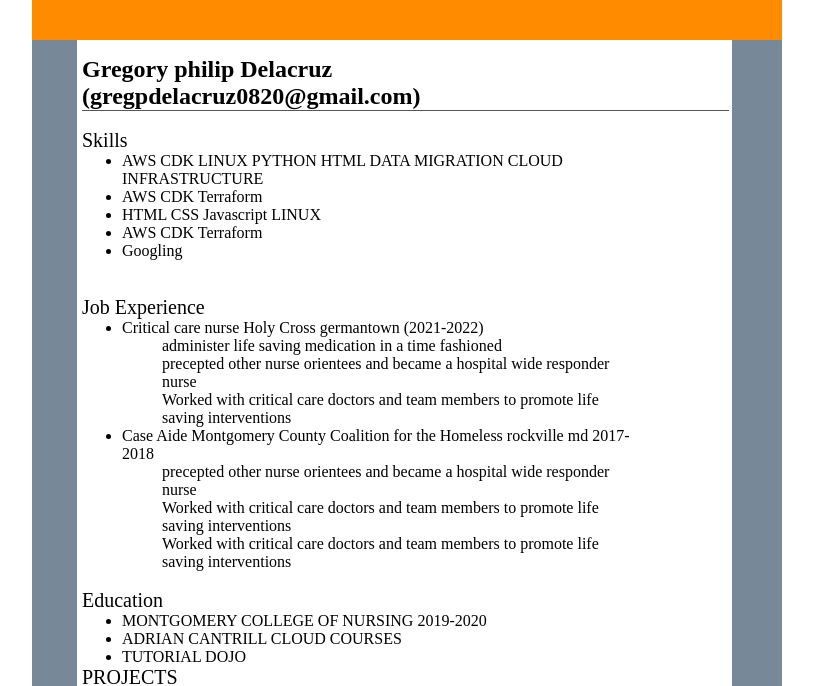
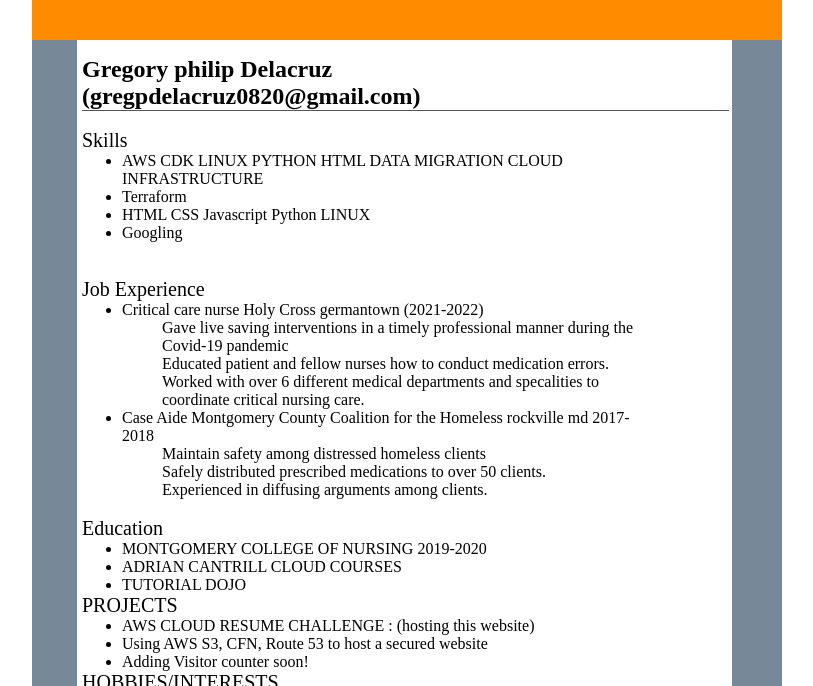
Before and after one commit to PhillyG23/AWS-CRC, a plain HTML site: page index.html in a window 1280 px wide. Shown: the top 686 px of the page, without its empty margins (233-1046 px from the left). Drawn offline with Linux system fonts and the light colour scheme; files that its build step writes are made by us from their sources; no server answers.

Commit message:
modified the resume experience

```diff
--- a/index.html
+++ b/index.html
@@ -11,28 +11,26 @@
   <h2>Gregory philip Delacruz (gregpdelacruz0820@gmail.com)</h2>
 
   <hr>
-
   <br>
   <p class="head">Skills</p>
   <ul>
     <li> AWS CDK LINUX PYTHON HTML DATA MIGRATION CLOUD INFRASTRUCTURE</li>
-    <li>AWS CDK Terraform </li>
-    <li>HTML CSS Javascript LINUX</li>
-    <li>AWS CDK Terraform </li>
+    <li> Terraform </li>
+    <li>HTML CSS Javascript Python LINUX</li>
     <li>Googling</li>
   </ul> <br> <br>
   <p class="head">Job Experience </p>
   <ul>
     <li>Critical care nurse Holy Cross germantown (2021-2022) <br>
-      <p style="margin-left: 40px">administer life saving medication in a time fashioned <br>
+        <p style="margin-left: 40px">Gave live saving interventions in a timely professional manner during the Covid-19 pandemic <br>
+        <p style="margin-left: 40px">Educated patient and fellow nurses how to conduct medication errors.
+        <p style="margin-left: 40px">Worked with over 6 different medical departments and specalities to coordinate critical nursing care.
+          <br>
+      <li>Case Aide Montgomery County Coalition for the Homeless rockville md 2017-2018 <br>
+        <p style="margin-left: 40px">Maintain safety among distressed homeless clients
+        <p style="margin-left: 40px">Safely distributed prescribed medications to over 50 clients.
+        <p style="margin-left: 40px">Experienced in diffusing arguments among clients.
 
-      <p style="margin-left: 40px">precepted other nurse orientees and became a hospital wide responder nurse
-      <p style="margin-left: 40px">Worked with critical care doctors and team members to promote life saving interventions
-        <br>
-    <li>Case Aide Montgomery County Coalition for the Homeless rockville md 2017-2018 <br>
-      <p style="margin-left: 40px">precepted other nurse orientees and became a hospital wide responder nurse
-      <p style="margin-left: 40px">Worked with critical care doctors and team members to promote life saving interventions
-      <p style="margin-left: 40px">Worked with critical care doctors and team members to promote life saving interventions
 
   </ul> <br>
   <p class="head">Education</p>
@@ -50,6 +48,7 @@
   <ul>
     <li>AWS CLOUD RESUME CHALLENGE : (hosting this website)</li>
     <li>Using AWS S3, CFN, Route 53 to host a secured website</li>
+    <li>Adding Visitor counter soon!</li>
     <p style="margin-left: 40px">
   </ul>
   <p class="head">HOBBIES/INTERESTS</p>
@@ -59,10 +58,11 @@
     <li>POKEMON TCG</li>
   </ul>
 
-  <p class="head">Certifications</p>
+
+  <p class="head">Certifications /Awards</p>
   <img src="https://images.credly.com/images/0e284c3f-5164-4b21-8660-0d84737941bc/image.png" jsaction="load:XAeZkd;" jsname="HiaYvf" class="n3VNCb KAlRDb" alt="Amazon Web Services Training and Certification - Badges - Credly" data-noaft="1" style="width:100x; height: 100px; margin: 0px;" </ul>
-
-  <script>
+        <img src="https://github.com/PhillyG23/AWS-CRC/blob/c807bfde642b255f348dd3f41da97a0d3c2d7098/Covid%20medal.png?raw=true" data-noaft="1" style="width:100x; height: 100px; margin: 0px;" </ul>
+        <script>
     fetch('https://8deh0sgenj.execute-api.us-east-1.amazonaws.com/dev1')
         .then((response => response.json()))
         .then((data) => {document.getElementById("counter").innerHTML = data})
```
